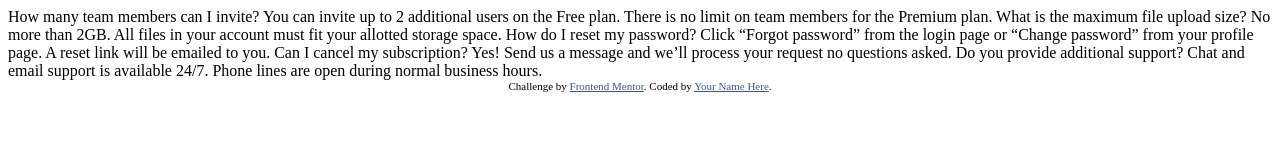
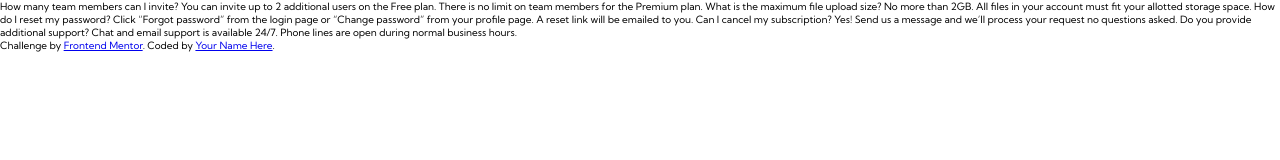
Before and after one commit to nexsalvarez/faq-accordion-card, a plain HTML site: page index.html in a window 1280 px wide. Drawn offline with Linux system fonts and the light colour scheme.

Commit message:
Basic configuration

```diff
--- /dev/null
+++ b/CSS/styles.css
@@ -0,0 +1,21 @@
+:root {
+    --sm: 1.2rem;
+    --dark-blue: hsl(238, 29%, 16%);
+    --soft-red: hsl(14, 88%, 65%);
+    --soft-violet: hsl(273, 75%, 66%);
+    --soft-blue: hsl(240, 73%, 65%);
+    --very-dark-grayish: hsl(237, 12%, 33%);
+    --dark-grayish: hsl(240, 6%, 50%);
+    --light-grayish: hsl(240, 5%, 91%);
+}
+* {
+    margin: 0;
+    padding: 0;
+    box-sizing: border-box;
+}
+html {
+    font-size: 62.5%;
+}
+body {
+    font-family: 'Kumbh Sans', sans-serif;
+}
--- a/index.html
+++ b/index.html
@@ -2,17 +2,13 @@
 <html lang="en">
 <head>
   <meta charset="UTF-8">
-  <meta name="viewport" content="width=device-width, initial-scale=1.0"> <!-- displays site properly based on user's device -->
-
+  <meta name="viewport" content="width=device-width, initial-scale=1.0">
+  <link rel="preconnect" href="https://fonts.googleapis.com">
+  <link rel="preconnect" href="https://fonts.gstatic.com" crossorigin>
+  <link href="https://fonts.googleapis.com/css2?family=Kumbh+Sans:wght@400;700&display=swap" rel="stylesheet">
   <link rel="icon" type="image/png" sizes="32x32" href="./images/favicon-32x32.png">
-
   <title>Frontend Mentor | FAQ Accordion Card</title>
-
-  <!-- Feel free to remove these styles or customise in your own stylesheet 👍 -->
-  <style>
-    .attribution { font-size: 11px; text-align: center; }
-    .attribution a { color: hsl(228, 45%, 44%); }
-  </style>
+  <link rel="stylesheet" href="./CSS/styles.css">
 </head>
 <body>
   How many team members can I invite?
@@ -36,5 +32,6 @@
     Challenge by <a href="https://www.frontendmentor.io?ref=challenge" target="_blank">Frontend Mentor</a>.
     Coded by <a href="#">Your Name Here</a>.
   </div>
+  <script src="./JS/main.js"></script>
 </body>
 </html>
```
Also changed, not shown: JS/main.js (added), 1 other file.
